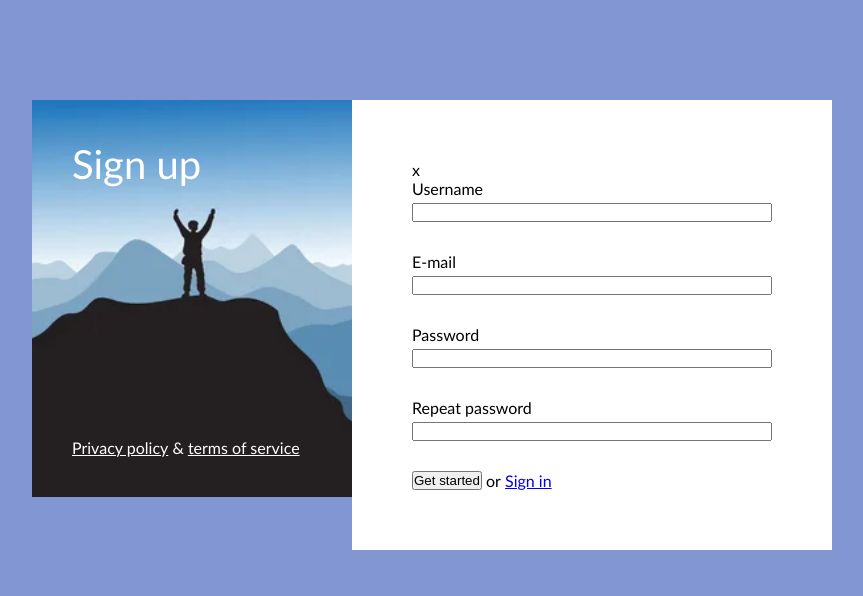
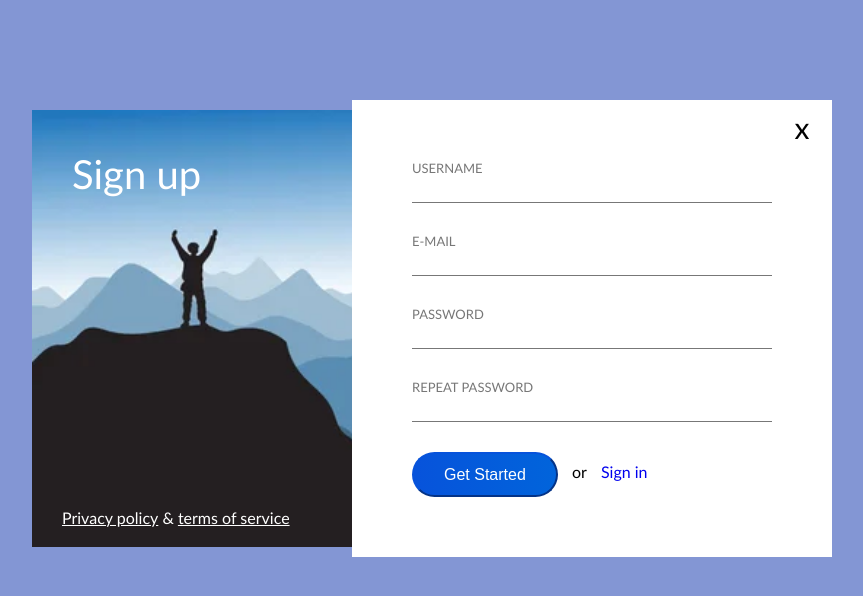
Before and after one commit to AlmiraJasin/5-projektas-Sign-up-page, a website: page index.html in a window 1280 px wide. Shown: the whole page, without its empty margins (208-1071 px from the left). Drawn offline with Linux system fonts and the light colour scheme.

Commit message:
right column html css, structure centering

```diff
--- a/css/button.css
+++ b/css/button.css
@@ -0,0 +1,19 @@
+.btn {
+    font-size: 16px;
+    line-height: 25px;
+    padding: 8px 30px;
+    border-radius: 25px;
+    border-color: #0753DB;
+    color: #fff;
+    text-transform: capitalize;
+    cursor: pointer;
+    background: rgb(27,20,144);
+    background: linear-gradient(
+        90deg,
+        #0753DB 0%,
+        #0164DB 100%
+        );
+}
+.btn:hover {
+    background-color: #0065DB;
+}
--- a/css/form.css
+++ b/css/form.css
@@ -12,7 +12,27 @@
     display: inline-block;
     width: 100%;
     margin-bottom: 5px;
+    text-transform: uppercase;
+    font-size: 13px;
+    color: #777;
 }
 .form > .form-row > .input {
     width: 100%;
+    border: none;
+    border-bottom: 1px solid #777;
+    padding: 3px 0;
 }
+.form > .form-row > .input:focus-visible {
+    outline: 2px solid red;
+}
+.form span {
+    line-height: 40px;
+    margin: 0 10px;
+}
+.form a {
+    line-height: 40px;
+    text-decoration: none;
+}
+.form a:hover {
+    text-decoration: underline;
+}
--- a/css/main.css
+++ b/css/main.css
@@ -10,28 +10,34 @@ body{
     background-color: #8396d4;
 }
 .container {
+    display: inline-block;
     width: 800px;
     margin-top: 100px;
     margin-left: calc(50% - 400px);
+    position: relative;
 }
 .left-column {
     width: 40%;
-    float: left;
     padding: 40px;
     background-color: cornflowerblue;
     background-image: url(../img/Hill.png);
     background-size: cover;
     background-position: center;
     color: #fff;
+    position: absolute;
+    bottom: 10px;
+    top: 10px;
+    left: 0;
 }
 .main-title {
     width: 100%;
-    margin-bottom: 250px;
     font-size: 40px;
     font-weight: normal;
 }
 .bottom-links {
-
+    position: absolute;
+    bottom: 20px;
+    left: 30px;
 }
 .bottom-links > .link{
     color: #fff;
@@ -42,7 +48,16 @@ body{
     float: right;
     padding: 60px;
     background-color: #fff;
+    position: relative;
 }
 .close-button {
-    width: 100%;
+    width: 60px;
+    height: 60px;
+    font-size: 30px;
+    text-align: center;
+    line-height: 54px;
+    position: absolute;
+    top: 0;
+    right: 0;
+    cursor: pointer;
 }
--- a/index.html
+++ b/index.html
@@ -33,23 +33,23 @@
 
             <form class="form">
                 <div class="form-row">
-                    <label for="" class="label">Username</label>
-                    <input type="text" class="input">
+                    <label for="username" class="label">Username</label>
+                    <input id="username" type="text" class="input" required>
                 </div>
                 <div class="form-row">
-                    <label for="" class="label">E-mail</label>
-                    <input type="text" class="input">
+                    <label for="email" class="label">E-mail</label>
+                    <input id="email" type="email" class="input">
                 </div>
                 <div class="form-row">
-                    <label for="" class="label">Password</label>
-                    <input type="text" class="input">
+                    <label for="password" class="label">Password</label>
+                    <input id="password" type="password" class="input">
                 </div>
                 <div class="form-row">
-                    <label for="" class="label">Repeat password</label>
-                    <input type="text" class="input">
+                    <label for="re-password" class="label">Repeat password</label>
+                    <input id="re-password" type="password" class="input">
                 </div>
                 <div class="form-row">
-                    <button type="submit">Get started</button>
+                    <button type="submit" class="btn">Get started</button>
                     <span>or</span>
                     <a href="#">Sign in</a>
                 </div>
```
